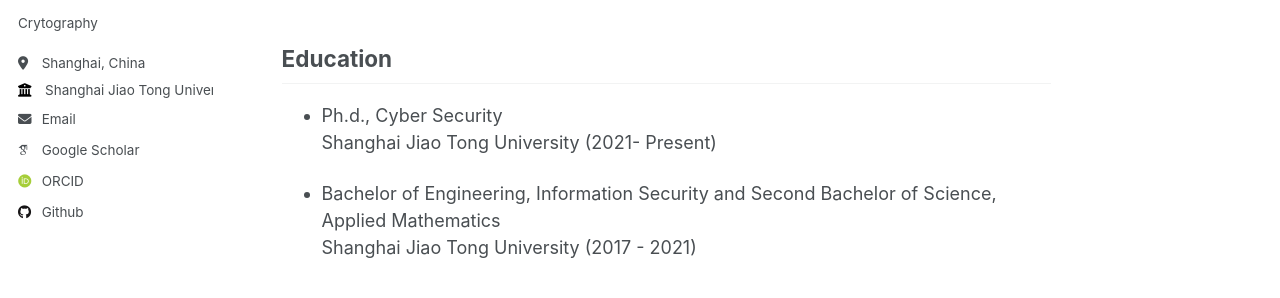
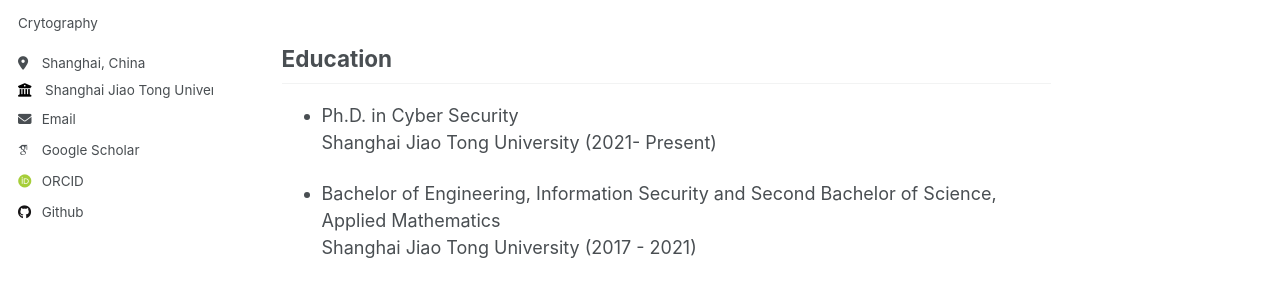
Before and after one commit to sjtu-YizhouYao/sjtu-YizhouYao.github.io, a Jekyll site: the page built from _pages/about.md, in a window 1280 px wide and 900 px high. Shown: the part 310-608 px from the top of the window. Built offline with Jekyll 4.4.1, drawn with Linux system fonts in a browser that asks for light colours; some web fonts are replaced.

```diff
--- a/_pages/about.md
+++ b/_pages/about.md
@@ -13,7 +13,7 @@ I am a Ph.D. candidate at the Shanghai Jiao Tong University (2021- now), fortuna
 
 <h2 id="education"> Education</h2>
 
-- Ph.d., Cyber Security
+- Ph.D. in Cyber Security
   Shanghai Jiao Tong University (2021- Present)
 
 - Bachelor of Engineering, Information Security and Second Bachelor of Science, Applied Mathematics
```
